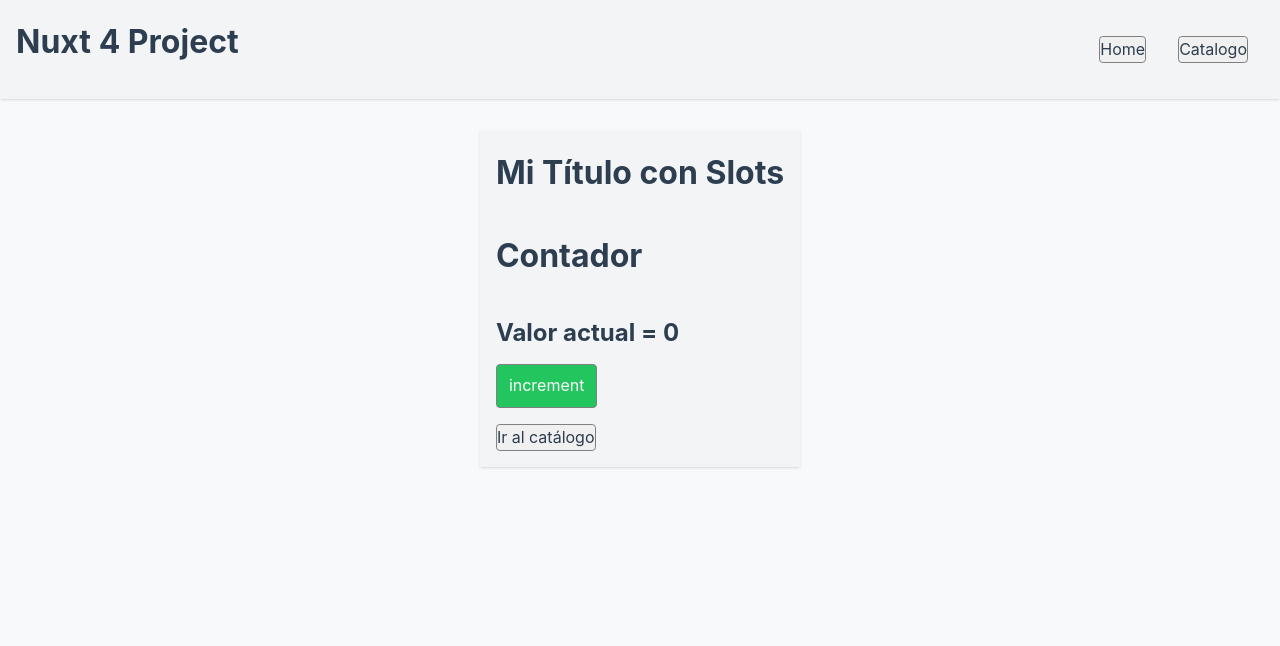
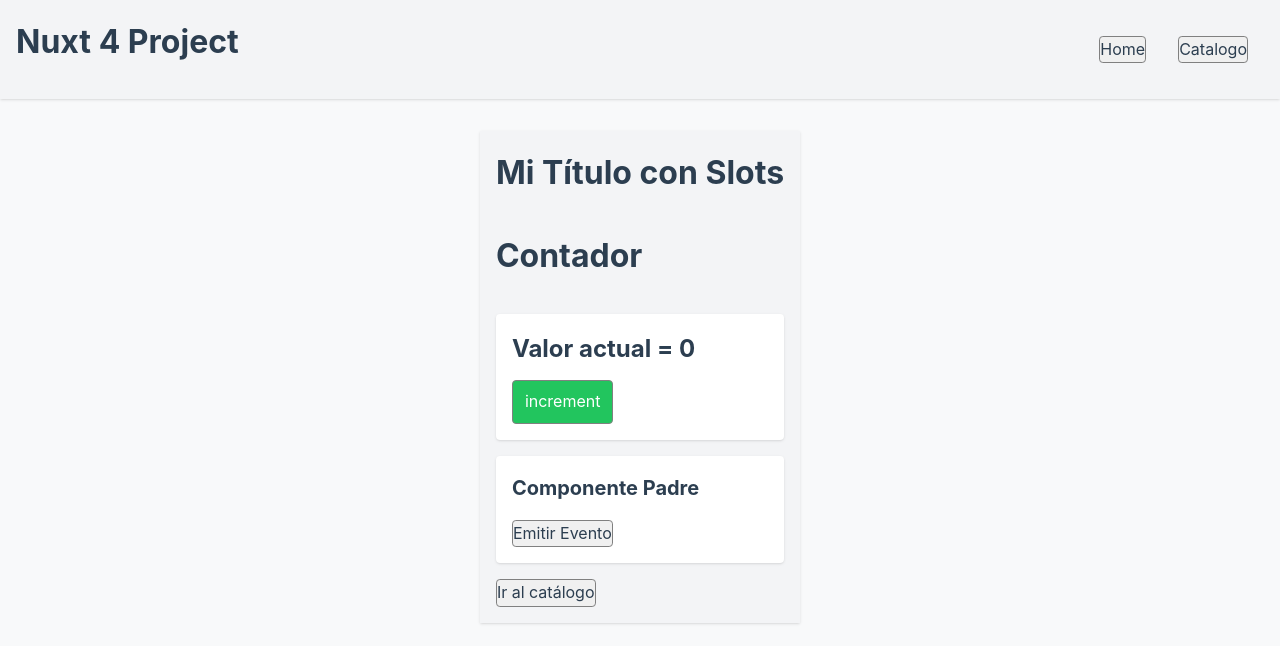
Before and after one commit to RubenMMPS/formacion, a Nuxt app in the folder VUE/nuxt-vue-exercises/: page /home in a window 1280 px wide. Shown: the top 646 px of the page. Built offline with nearby package versions, Linux system fonts and the light colour scheme.

Commit message:
feat(VUE) add exercise 7

```diff
--- /dev/null
+++ b/VUE/nuxt-vue-exercises/components/ChildComponent.vue
@@ -0,0 +1,13 @@
+<script setup>
+import { defineEmits } from "vue";
+
+const emit = defineEmits(["handleClick"]);
+
+function handleClick() {
+  emit("handleClick", { message: "Hola desde el componente hijo!" });
+}
+</script>
+
+<template>
+  <button @click="handleClick">Emitir Evento</button>
+</template>
--- /dev/null
+++ b/VUE/nuxt-vue-exercises/components/ParentComponent.vue
@@ -0,0 +1,22 @@
+<script setup>
+import { ref } from "vue";
+import ChildComponent from "./ChildComponent.vue";
+
+const eventMessage = ref(null);
+
+function handleCustomEvent(payload) {
+  eventMessage.value = payload.message;
+}
+</script>
+<template>
+  <div class="p-4 bg-white rounded shadow">
+    <h3 class="font-bold mb-4">Componente Padre</h3>
+    <ChildComponent @handleClick="handleCustomEvent" />
+    <div
+      v-if="eventMessage"
+      class="mt-4 p-3 bg-green-100 text-green-800 rounded"
+    >
+      <p>Evento recibido: {{ eventMessage }}</p>
+    </div>
+  </div>
+</template>
--- a/VUE/nuxt-vue-exercises/components/TheCounter.vue
+++ b/VUE/nuxt-vue-exercises/components/TheCounter.vue
@@ -1,6 +1,6 @@
 <template>
   <TheTitle> Contador</TheTitle>
-  <div>
+  <div class="p-4 bg-white rounded shadow">
     <h2>Valor actual = {{ counter }}</h2>
 
     <button
--- a/VUE/nuxt-vue-exercises/pages/home.vue
+++ b/VUE/nuxt-vue-exercises/pages/home.vue
@@ -1,4 +1,5 @@
 <script setup lang="ts">
+import ParentComponent from "~/components/ParentComponent.vue";
 import TheCounter from "~/components/TheCounter.vue";
 </script>
 
@@ -8,7 +9,9 @@ import TheCounter from "~/components/TheCounter.vue";
   >
     <TheTitle> Mi Título con Slots </TheTitle>
 
-    <TheCounter class="border-none"></TheCounter>
+    <TheCounter></TheCounter>
+
+    <ParentComponent />
 
     <NuxtLink to="/catalogo">
       <button>Ir al catálogo</button>
```
